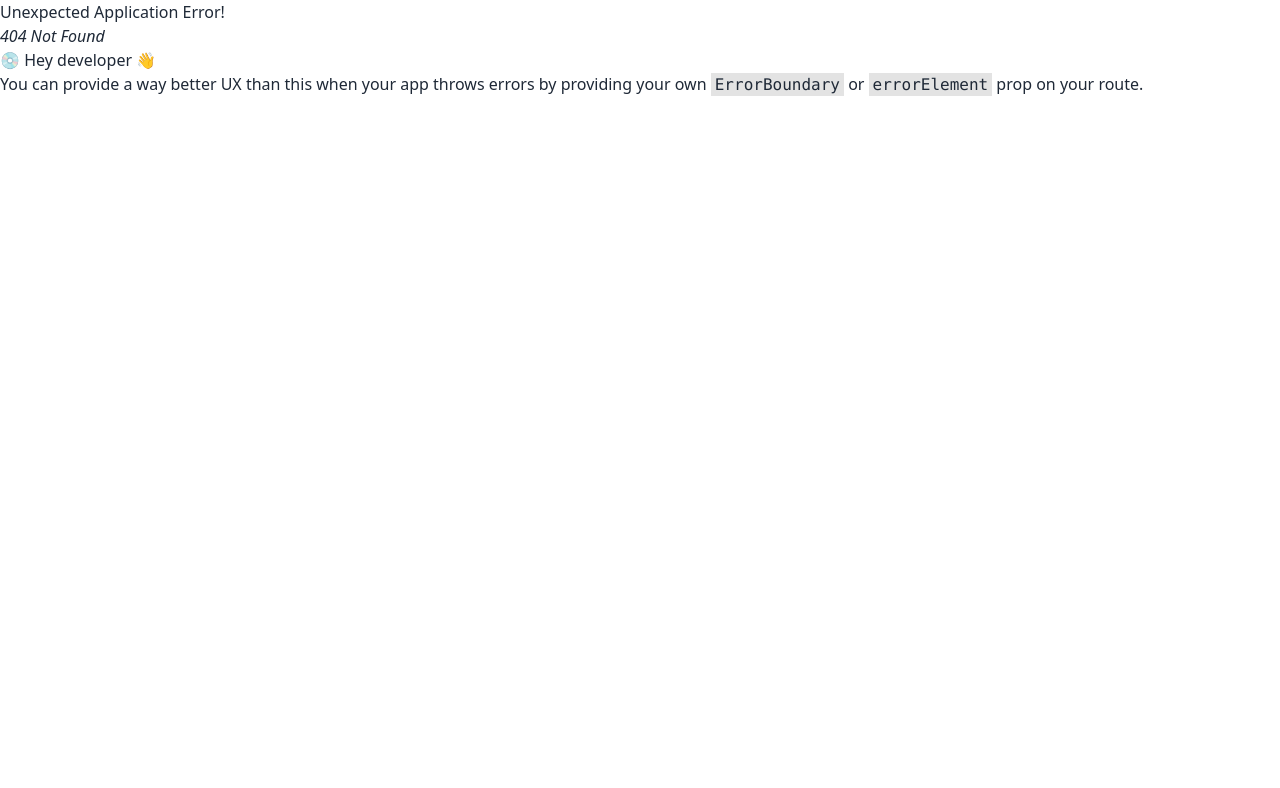
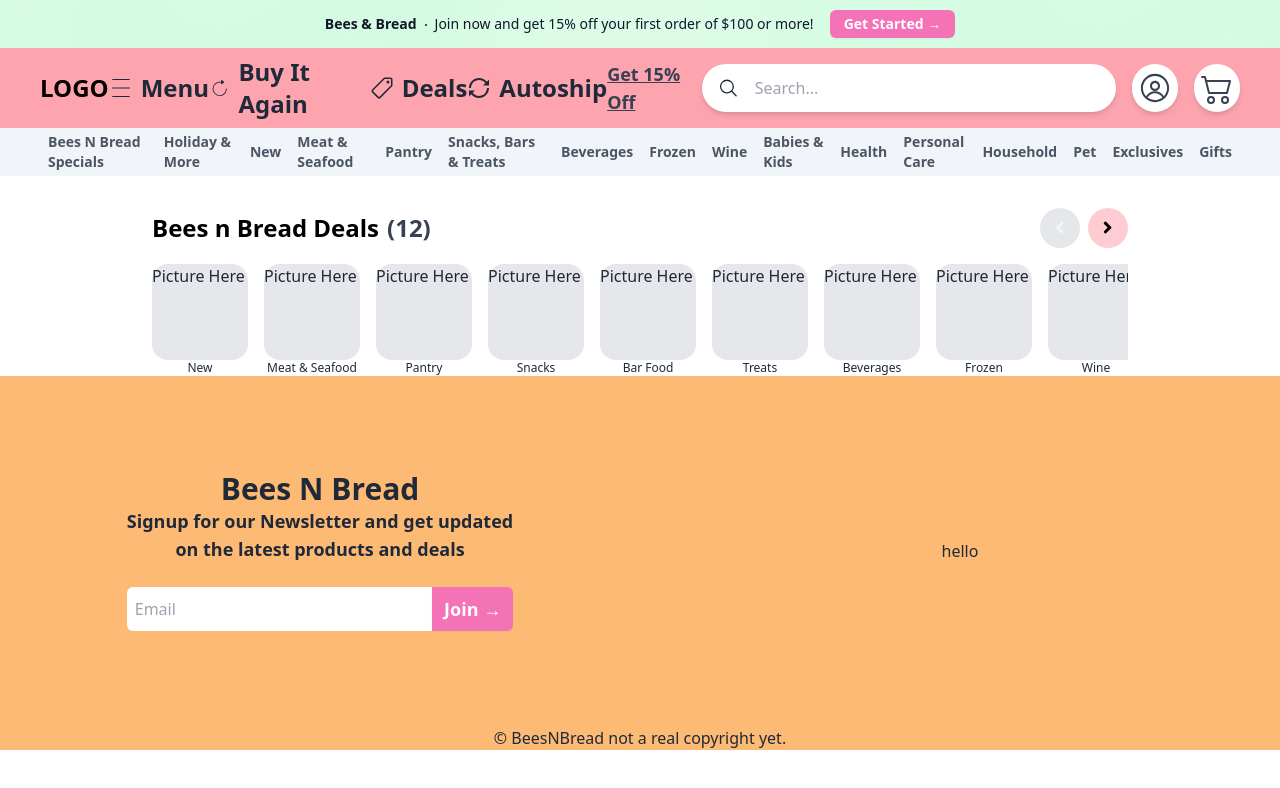
Before and after one commit to coolbluebison/beesandbread, a React (Vite) app in the folder client/: page /deals in a window 1280 px wide. Before the commit this address had no page. Shown: the top 788 px of the page. Built offline with nearby package versions, Linux system fonts and the light colour scheme.

Commit message:
working on deals page

```diff
--- a/client/src/App.jsx
+++ b/client/src/App.jsx
@@ -10,11 +10,14 @@ import IndividualItem from "./components/IndividualItemComponents/IndividualItem
 
 import Rootlayout from './components/Layout/Rootlayout';
 
+import Deals from './components/DealsPage/Deals';
+
 const router = createBrowserRouter(
   createRoutesFromElements(
     <Route path="/" element={<Rootlayout/>}>
       <Route index element= { <LandingPage /> } />
         <Route path="/item" element= { <IndividualItem /> } />
+        <Route path="/deals" element= { <Deals /> } />
     </Route>
   )
 )
--- /dev/null
+++ b/client/src/components/DealsPage/Deals.jsx
@@ -0,0 +1,30 @@
+import DealsNav from "./DealsNav"
+
+export default function Deals(){
+
+    let categories = [
+        "New",
+        "Meat & Seafood",
+        "Pantry",
+        "Snacks",
+        "Bar Food",
+        "Treats",
+        "Beverages",
+        "Frozen",
+        "Wine",
+        "Babies & Kids",
+        "Health",
+        "Personal Care",
+        "Household",
+        "Pet",
+        "Exclusives",
+        "Gifts"
+    ]
+
+    return(
+        <div className="px-10 md:px-28 pt-52 bg-white">
+            <DealsNav cat={categories}/>
+        </div>
+    )
+
+}
--- /dev/null
+++ b/client/src/components/DealsPage/DealsNav.jsx
@@ -0,0 +1,66 @@
+import { FaAngleLeft } from "react-icons/fa";
+import { FaAngleRight } from "react-icons/fa";
+
+import { useState,useRef } from "react";
+
+export default function DealsNav({cat}){
+
+    let [arrow,setArrow] = useState(false)
+
+    const div = useRef(null)
+
+    function rightArrow() {
+        const container = div.current;
+
+        // Calculate the total width of the content inside the container
+        const totalWidth = container.scrollWidth;
+
+        // Scroll to the end of the content
+        container.scrollTo({
+            left: totalWidth,
+            behavior: "smooth",
+        });
+        setArrow(true)
+    }
+
+    function leftArrow() {
+        const container = div.current;
+
+        // Calculate the total width of the content inside the container
+        const totalWidth = container.scrollWidth;
+
+        // Scroll to the end of the content
+        container.scrollTo({
+            left: -totalWidth,
+            behavior: "smooth",
+        });
+        setArrow(false)
+    }
+
+    return(
+        <div className="w-full">
+            <div className="flex justify-between items-center mx-10">
+                <div className="flex gap-2">
+                    <p className="text-2xl font-bold text-black">Bees n Bread Deals</p>
+                    <p className="text-2xl text-gray-700 font-semibold">(12)</p>
+                </div>
+                <div className="flex gap-2">
+                    <span className={arrow ? "h-10 w-10 bg-rose-200 hover:bg-rose-300 rounded-full flex items-center justify-center  cursor-pointer text-black" : "h-10 w-10 bg-gray-200 rounded-full flex items-center justify-center text-gray-100"} onClick={()=>{leftArrow()}}><FaAngleLeft size={"1.2rem"}/></span>
+                    <span className={!arrow ? "h-10 w-10 bg-rose-200 hover:bg-rose-300 rounded-full flex items-center justify-center cursor-pointer  text-black" : "h-10 w-10 bg-gray-200 rounded-full flex items-center justify-center text-gray-100"} onClick={()=>{rightArrow()}}><FaAngleRight size={"1.2rem"}/></span>
+                </div>
+            </div>
+            <div className="mx-10 flex justify-start pt-4 gap-4 overflow-x-scroll no-scrollbar" ref={div}>
+                {cat.map(c => { return(
+                    <div className="group" key={c.index}>
+                        <div className="h-24 w-24 bg-gray-200 rounded-2xl">
+                            Picture Here
+                        </div>
+                        <p className="text-center text-xs group-hover:text-black group-hover:underline">{c}</p>
+                    </div>
+                )
+                })}
+            </div>
+        </div>
+    )
+
+}
```
